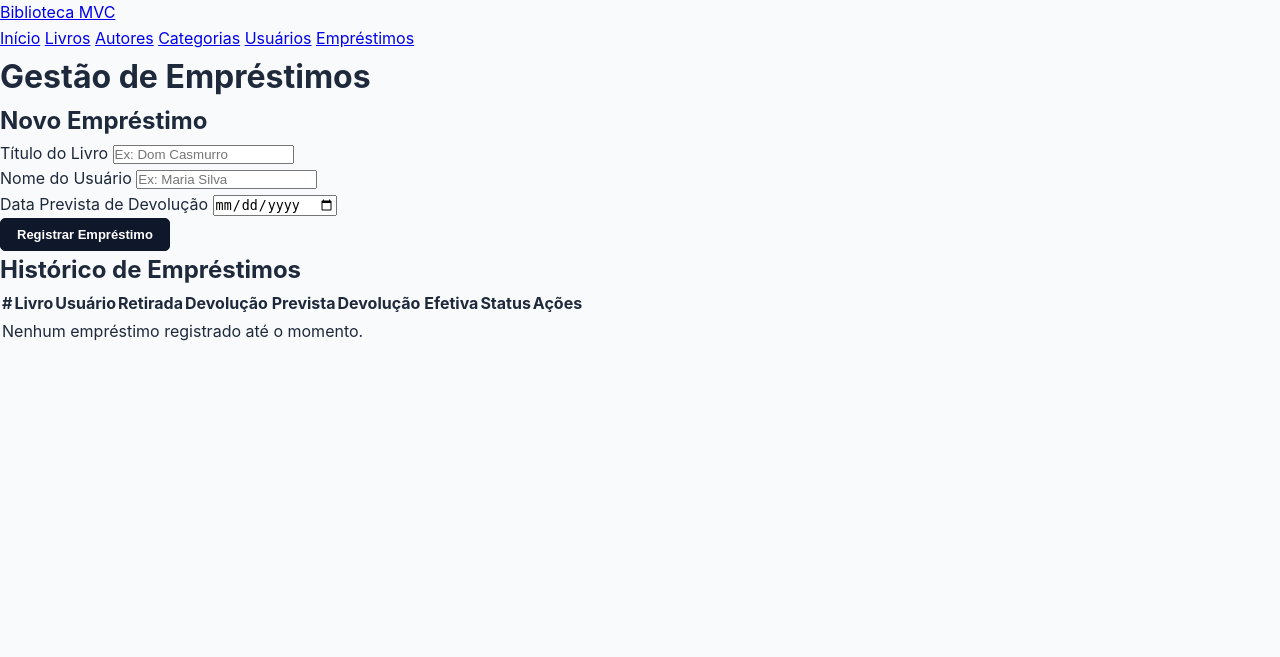
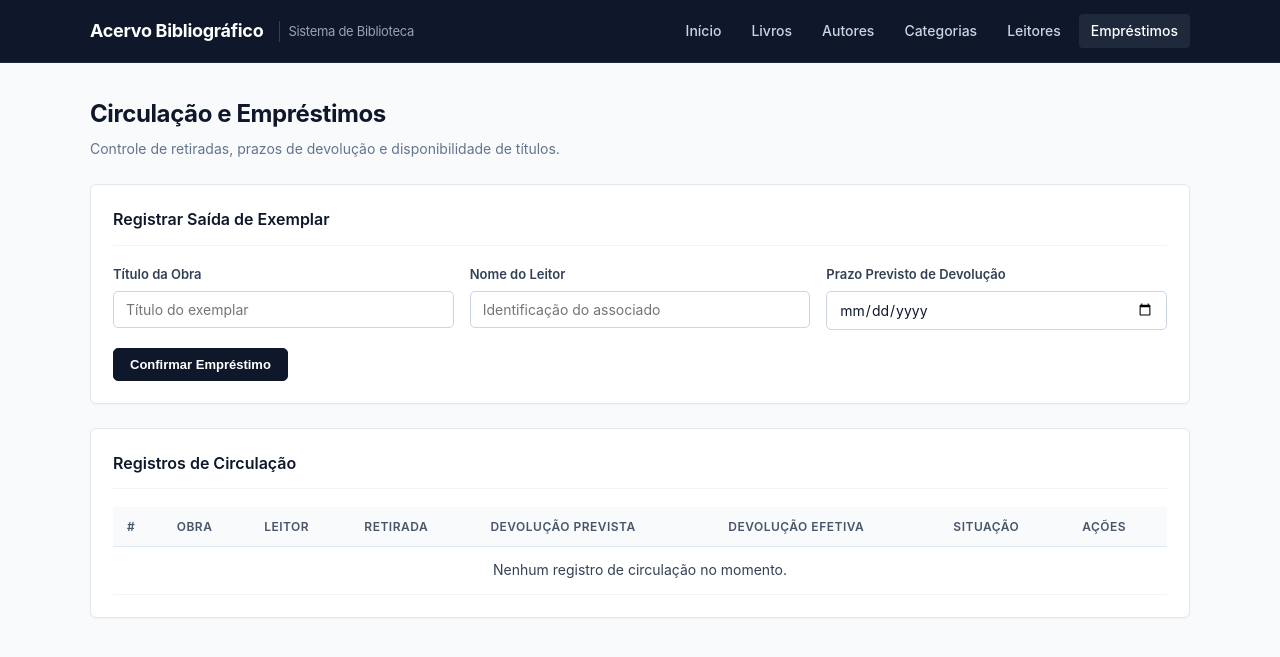
Before and after one commit to novaes11/projetomvc, a Spring Boot app: page /emprestimos in a window 1280 px wide. Shown: the top 657 px of the page. Run offline with Spring Boot 4, Linux system fonts and the light colour scheme.

Commit message:
Ajusta tela de emprestimos para modelo de circulacao de acervo

```diff
--- a/projetomvc/src/main/resources/templates/emprestimos/lista.html
+++ b/projetomvc/src/main/resources/templates/emprestimos/lista.html
@@ -3,85 +3,95 @@
 <head>
     <meta charset="UTF-8">
     <meta name="viewport" content="width=device-width, initial-scale=1.0">
-    <title>Empréstimos - Biblioteca MVC</title>
+    <title>Circulação e Empréstimos</title>
     <link rel="stylesheet" th:href="@{/css/style.css}">
 </head>
 <body>
-    <header>
-        <div class="header-container">
-            <a th:href="@{/}" class="brand-title">Biblioteca MVC</a>
-            <nav>
+    <header class="topbar">
+        <div class="topbar-inner">
+            <a th:href="@{/}" class="site-logo">
+                Acervo Bibliográfico
+                <span>Sistema de Biblioteca</span>
+            </a>
+            <nav class="nav-links">
                 <a th:href="@{/}">Início</a>
                 <a th:href="@{/livros}">Livros</a>
                 <a th:href="@{/autores}">Autores</a>
                 <a th:href="@{/categorias}">Categorias</a>
-                <a th:href="@{/usuarios}">Usuários</a>
-                <a th:href="@{/emprestimos}">Empréstimos</a>
+                <a th:href="@{/usuarios}">Leitores</a>
+                <a th:href="@{/emprestimos}" class="active">Empréstimos</a>
             </nav>
         </div>
     </header>
 
-    <main class="main-content">
-        <h1 class="page-title">Gestão de Empréstimos</h1>
+    <main class="container">
+        <div class="page-header">
+            <h1>Circulação e Empréstimos</h1>
+            <p>Controle de retiradas, prazos de devolução e disponibilidade de títulos.</p>
+        </div>
 
-        <div class="card">
-            <h2 class="card-title">Novo Empréstimo</h2>
+        <div class="panel">
+            <div class="panel-header">
+                <h2>Registrar Saída de Exemplar</h2>
+            </div>
             <form th:action="@{/emprestimos}" method="post">
-                <div class="form-grid">
-                    <div class="form-group">
-                        <label for="tituloLivro">Título do Livro</label>
-                        <input type="text" id="tituloLivro" name="tituloLivro" class="form-control" placeholder="Ex: Dom Casmurro" required>
+                <div class="form-row">
+                    <div class="field">
+                        <label for="tituloLivro">Título da Obra</label>
+                        <input type="text" id="tituloLivro" name="tituloLivro" placeholder="Título do exemplar" required>
                     </div>
-                    <div class="form-group">
-                        <label for="nomeUsuario">Nome do Usuário</label>
-                        <input type="text" id="nomeUsuario" name="nomeUsuario" class="form-control" placeholder="Ex: Maria Silva" required>
+                    <div class="field">
+                        <label for="nomeUsuario">Nome do Leitor</label>
+                        <input type="text" id="nomeUsuario" name="nomeUsuario" placeholder="Identificação do associado" required>
                     </div>
-                    <div class="form-group">
-                        <label for="dataDevolucaoPrevista">Data Prevista de Devolução</label>
-                        <input type="date" id="dataDevolucaoPrevista" name="dataDevolucaoPrevista" class="form-control">
+                    <div class="field">
+                        <label for="dataDevolucaoPrevista">Prazo Previsto de Devolução</label>
+                        <input type="date" id="dataDevolucaoPrevista" name="dataDevolucaoPrevista">
                     </div>
                 </div>
-                <button type="submit" class="btn btn-primary">Registrar Empréstimo</button>
+                <button type="submit" class="btn btn-primary">Confirmar Empréstimo</button>
             </form>
         </div>
 
-        <div class="card">
-            <h2 class="card-title">Histórico de Empréstimos</h2>
-            <div class="table-responsive">
-                <table>
+        <div class="panel">
+            <div class="panel-header">
+                <h2>Registros de Circulação</h2>
+            </div>
+            <div class="table-wrapper">
+                <table class="catalog-table">
                     <thead>
                         <tr>
                             <th>#</th>
-                            <th>Livro</th>
-                            <th>Usuário</th>
+                            <th>Obra</th>
+                            <th>Leitor</th>
                             <th>Retirada</th>
                             <th>Devolução Prevista</th>
                             <th>Devolução Efetiva</th>
-                            <th>Status</th>
+                            <th>Situação</th>
                             <th>Ações</th>
                         </tr>
                     </thead>
                     <tbody>
                         <tr th:each="emprestimo, stat : ${emprestimos}">
                             <td th:text="${stat.count}">1</td>
-                            <td th:text="${emprestimo.livro != null ? emprestimo.livro.titulo : '-'}">Livro</td>
-                            <td th:text="${emprestimo.usuario != null ? emprestimo.usuario.nome : '-'}">Usuário</td>
+                            <td th:text="${emprestimo.livro != null ? emprestimo.livro.titulo : '-'}">Obra</td>
+                            <td th:text="${emprestimo.usuario != null ? emprestimo.usuario.nome : '-'}">Leitor</td>
                             <td th:text="${emprestimo.dataRetirada}">01/01/2026</td>
                             <td th:text="${emprestimo.dataDevolucaoPrevista}">08/01/2026</td>
                             <td th:text="${emprestimo.dataDevolucaoEfetiva != null ? emprestimo.dataDevolucaoEfetiva : '-'}">-</td>
                             <td>
-                                <span th:if="${emprestimo.status == 'ATIVO'}" class="badge badge-warning">Ativo</span>
-                                <span th:if="${emprestimo.status == 'DEVOLVIDO'}" class="badge badge-success">Devolvido</span>
+                                <span th:if="${emprestimo.status == 'ATIVO'}" class="tag tag-borrowed">Ativo</span>
+                                <span th:if="${emprestimo.status == 'DEVOLVIDO'}" class="tag tag-available">Devolvido</span>
                             </td>
                             <td>
                                 <div style="display: flex; gap: 6px;">
-                                    <a th:if="${emprestimo.status == 'ATIVO'}" th:href="@{/emprestimos/devolver/{indice}(indice=${stat.index})}" class="btn btn-success">Devolver</a>
-                                    <a th:href="@{/emprestimos/excluir/{indice}(indice=${stat.index})}" class="btn btn-danger">Excluir</a>
+                                    <a th:if="${emprestimo.status == 'ATIVO'}" th:href="@{/emprestimos/devolver/{indice}(indice=${stat.index})}" class="btn btn-success btn-sm">Devolver</a>
+                                    <a th:href="@{/emprestimos/excluir/{indice}(indice=${stat.index})}" class="btn btn-danger btn-sm">Remover</a>
                                 </div>
                             </td>
                         </tr>
                         <tr th:if="${emprestimos == null || emprestimos.empty}">
-                            <td colspan="8" class="empty-state">Nenhum empréstimo registrado até o momento.</td>
+                            <td colspan="8" class="empty-message">Nenhum registro de circulação no momento.</td>
                         </tr>
                     </tbody>
                 </table>
```
